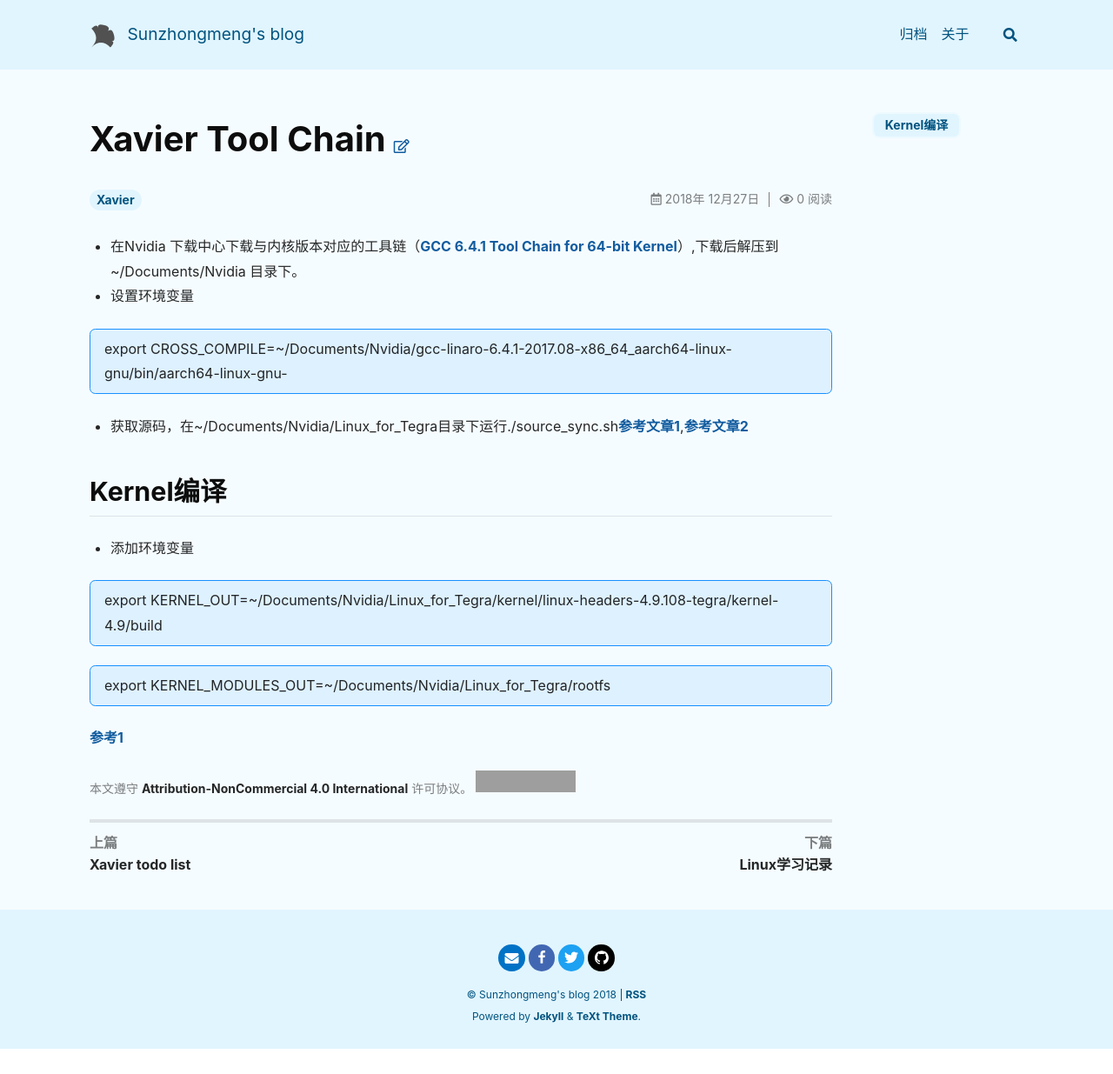
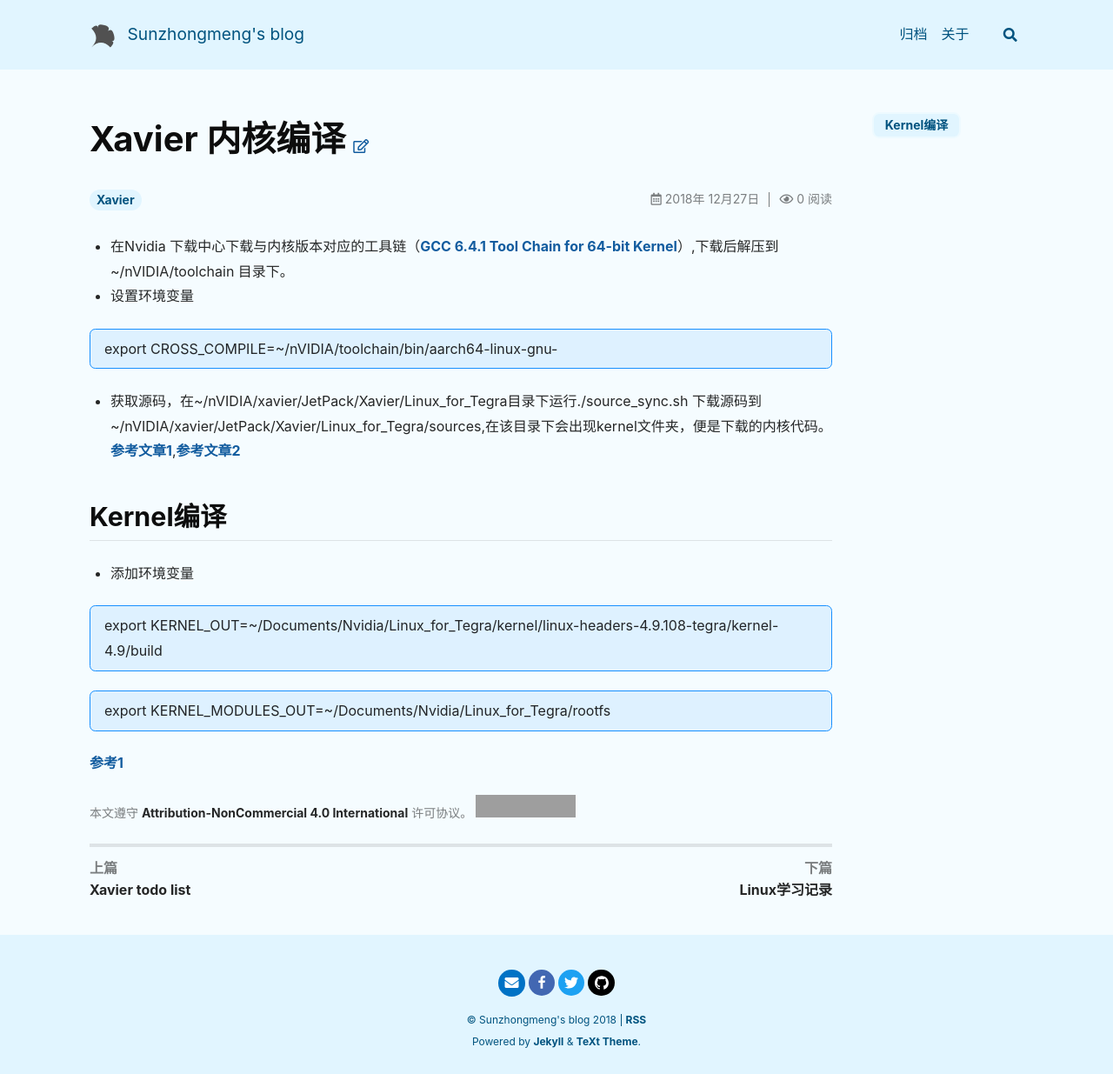
Before and after one commit to releung/sunzhongmeng.github.io, a Jekyll site: the page built from _posts/2018-12-27-nvidia-xavier-toolchain.md, in a window 1280 px wide. Shown: the whole page at 87% size. Built offline with Jekyll 4.4.1, drawn with Linux system fonts in a browser that asks for light colours; nearby versions of some CDN libraries; comment, search, counter and statistics services are not loaded; before the commit the page ends 1206 px from its top, so only the background shows below that; grey boxes are pictures that could not be loaded.

Commit message:
修改文章Xavier内核编译

```diff
--- a/_posts/2018-12-27-nvidia-xavier-toolchain.md
+++ b/_posts/2018-12-27-nvidia-xavier-toolchain.md
@@ -1,18 +1,20 @@
 ---
 layout : article
-title : Xavier Tool Chain
+title : Xavier 内核编译
 category : tech
 tags : Xavier
-key : ToolChain
+key : 内核编译
 ---
 
-* 在Nvidia 下载中心下载与内核版本对应的工具链（[GCC 6.4.1 Tool Chain for 64-bit Kernel](https://developer.nvidia.com/embedded/dlc/kernel-gcc-6-4-tool-chain)）,下载后解压到~/Documents/Nvidia 目录下。
+* 在Nvidia 下载中心下载与内核版本对应的工具链（[GCC 6.4.1 Tool Chain for 64-bit Kernel](https://developer.nvidia.com/embedded/dlc/kernel-gcc-6-4-tool-chain)）,下载后解压到~/nVIDIA/toolchain 目录下。
 * 设置环境变量
 
-export CROSS_COMPILE=~/Documents/Nvidia/gcc-linaro-6.4.1-2017.08-x86_64_aarch64-linux-gnu/bin/aarch64-linux-gnu-
+export CROSS_COMPILE=~/nVIDIA/toolchain/bin/aarch64-linux-gnu-
 {:.info}
 
-* 获取源码，在~/Documents/Nvidia/Linux_for_Tegra目录下运行./source_sync.sh[参考文章1](https://blog.csdn.net/chenjiehua123456789/article/details/77979575),[参考文章2](https://blog.csdn.net/mantis_1984/article/details/62882042)
+* 获取源码，在~/nVIDIA/xavier/JetPack/Xavier/Linux_for_Tegra目录下运行./source_sync.sh
+下载源码到~/nVIDIA/xavier/JetPack/Xavier/Linux_for_Tegra/sources,在该目录下会出现kernel文件夹，便是下载的内核代码。
+[参考文章1](https://blog.csdn.net/chenjiehua123456789/article/details/77979575),[参考文章2](https://blog.csdn.net/mantis_1984/article/details/62882042)
 
 ## Kernel编译
 * 添加环境变量
```
